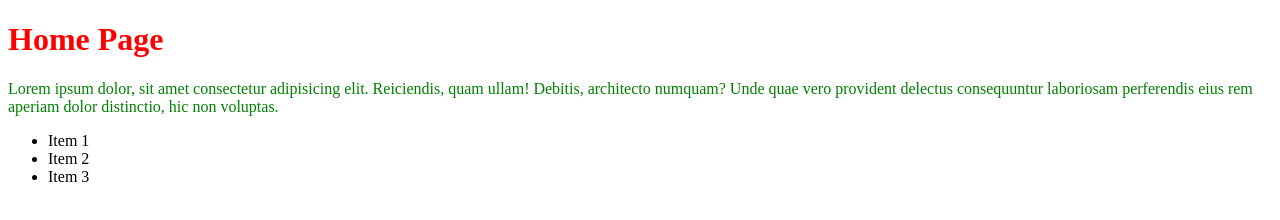
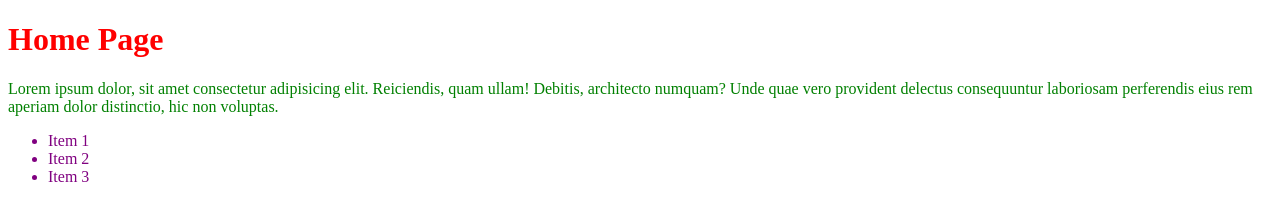
Before and after one commit to HafsaSaadat/GitPractice, a plain HTML site: page index.html in a window 1280 px wide. Drawn offline with Linux system fonts and the light colour scheme.

Commit message:
ul and li styles added

```diff
--- a/styles.css
+++ b/styles.css
@@ -9,3 +9,11 @@
 p {
     color: green;
 }
+
+ul {
+    color: palevioletred;
+}
+
+li{
+    color:purple
+}
```
